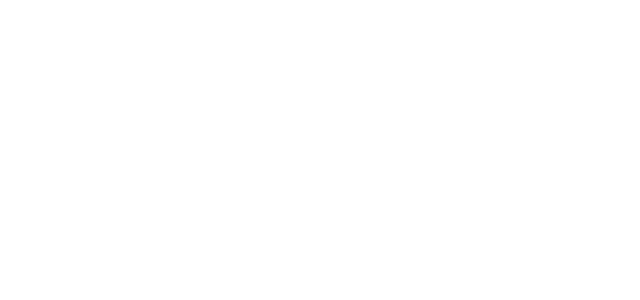
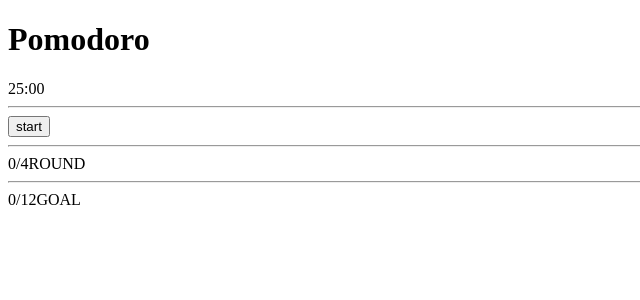
Before and after one commit to JaeHyunLee123/react-challenge-, a React (Create React App) app: page / in a window 1280 px wide. Shown: the top 300 px of the page, without its empty margins (0-640 px from the left). Built offline with nearby package versions, Linux system fonts and the light colour scheme.

Commit message:
set basic html and recoil atom

```diff
--- a/src/App.tsx
+++ b/src/App.tsx
@@ -1,3 +1,24 @@
+import { useState } from "react";
+
 export default function App() {
-  return <div />;
+  const [isPaused, setIsPuased] = useState(true);
+
+  const toggleTimer = () => setIsPuased((prev) => !prev);
+
+  return (
+    <>
+      <h1>Pomodoro</h1>
+      <span>25</span>
+      <span>:</span>
+      <span>00</span>
+      <hr />
+      <button onClick={toggleTimer}>{isPaused ? "start" : "paused"}</button>
+      <hr />
+      <span>0/4</span>
+      <span>ROUND</span>
+      <hr />
+      <span>0/12</span>
+      <span>GOAL</span>
+    </>
+  );
 }
```
Also changed, not shown: src/atoms.ts (added, +15 -0 lines), 1 other file (tests, documents, lock files or other folders).
